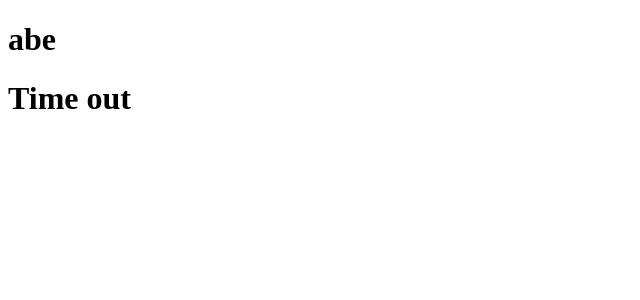
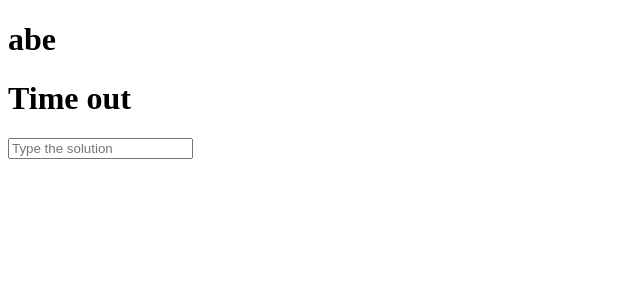
Before and after one commit to dianagatcan/WordGuess, an Angular app: page / in a window 1280 px wide. Shown: the top 300 px of the page, without its empty margins (0-640 px from the left). Built offline with nearby package versions, Linux system fonts and the light colour scheme.

Commit message:
create input field

```diff
--- a/src/app/app.component.html
+++ b/src/app/app.component.html
@@ -1,2 +1,3 @@
 
 <app-generator></app-generator>
+<app-input></app-input>
--- a/src/app/generator/generator.component.ts
+++ b/src/app/generator/generator.component.ts
@@ -1,11 +1,11 @@
 import { Component, OnInit } from '@angular/core';
-import { max } from 'rxjs';
 
 @Component({
   selector: 'app-generator',
   templateUrl: './generator.component.html',
   styleUrls: ['./generator.component.css']
 })
+
 export class GeneratorComponent implements OnInit {
 dictionary: Array<string> = [];
 letters: string = "";
--- /dev/null
+++ b/src/app/input/input.component.html
@@ -0,0 +1,4 @@
+<div>
+    <h2>{{word}}</h2>
+    <input (keydown.enter)="onKeydown()" id="solution" type="text" placeholder="Type the solution" [(ngModel)]="word" required>
+</div>
--- /dev/null
+++ b/src/app/input/input.component.ts
@@ -0,0 +1,21 @@
+import { Component, OnInit, Input } from '@angular/core';
+
+@Component({
+  selector: 'app-input',
+  templateUrl: './input.component.html',
+  styleUrls: ['./input.component.css']
+})
+export class InputComponent implements OnInit {
+  @Input() dictionary: Array<string> = [];
+
+  word: string = "";
+
+  constructor() { }
+
+  ngOnInit(): void {
+  }
+
+  onKeydown() {
+  }
+
+}
```
Also changed, not shown: src/app/app.module.ts (+6 -2 lines), src/app/input/input.component.css (added).
